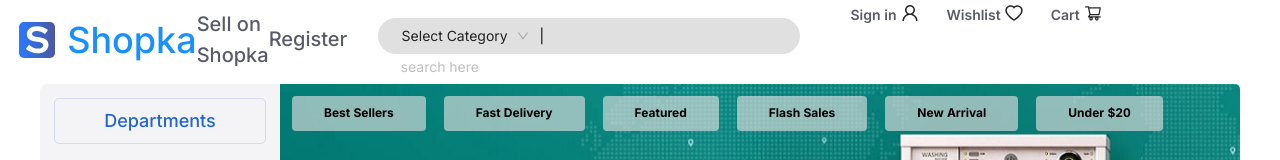
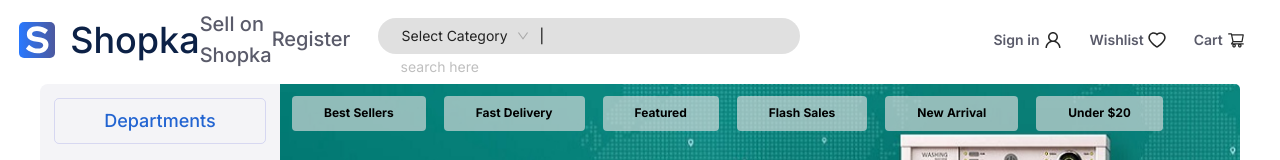
Before and after one commit to joypal23jkp/easy-commerce-web, a React app: page / in a window 1280 px wide. Shown: the top 160 px of the page. Built offline with nearby package versions, Linux system fonts and the light colour scheme.

Commit message:
header iteam aligin

```diff
--- a/src/assets/styles/Header.ts
+++ b/src/assets/styles/Header.ts
@@ -28,6 +28,11 @@ export const search_icon_color = css`
 
 export const navItem = css`
     margin: 0 12px;
+    text-align: center;
+    display: flex;
+    justify-content: center;
+    align-items: center;
+
 `;
 
 export const searchBar = css`
@@ -52,16 +57,11 @@ export const image = css`
 
 `
 export const brandName = css`
-    position: absolute;
-    left: 130%;
-    right: -340%;
-    top: 5%;
-    bottom: 5%;
-    font-family: Red Hat Display;
+    // position: absolute;
     font-style: normal;
     font-weight: 500;
     font-size: 36px;
     line-height: 36px;
     color: #0C2146;
-
+    margin-left:15px;
 `
--- a/src/components/particles/Header/Header.tsx
+++ b/src/components/particles/Header/Header.tsx
@@ -51,11 +51,7 @@ export default function Header() {
                   fill="white"
                 />
               </svg>
-                      <span style={{
-                          fontSize: 36,
-                          fontWeight: 500,
-                          marginLeft: 12
-                      }}> Shopka </span>
+              <span css={brandName}> Shopka </span>
             </div>
           </Link>
         </div>
@@ -102,12 +98,16 @@ export default function Header() {
       <div
         className="nav_list"
         style={{
-            width: "33%"
+          width: "33%",
+
         }}
       >
         <nav
           style={{
             display: "flex",
+            alignItems: "center",
+            float: "right",
+            height: "100%",
           }}
         >
           <div className="nav_item" css={navItem}>
```
Lines whose indentation alone changed are shown as unchanged.
